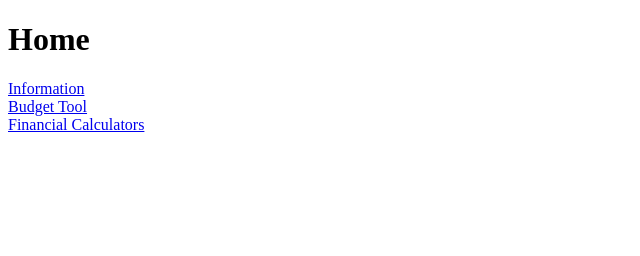
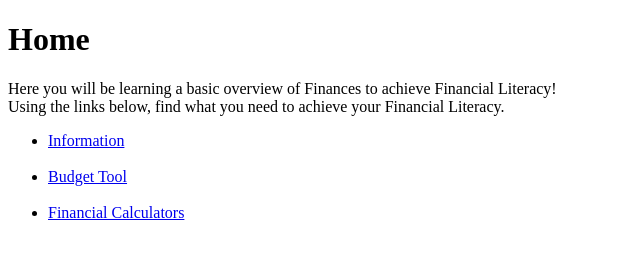
Before and after one commit to KevinEugeneCampbell/FinancialLiteracyInformation, a plain HTML site: page index.html in a window 1280 px wide. Shown: the whole page, without its empty margins (0-640 px from the left). Drawn offline with Linux system fonts and the light colour scheme.

Commit message:
minor additions

```diff
--- a/index.html
+++ b/index.html
@@ -8,10 +8,16 @@
   <body>
     <h1>Home</h1>
     <p>
-      <a href = "trial.html">Information</a><br>
-      <a href = "BudgetTool.html">Budget Tool</a><br>
-      <a href = "calculators.html">Financial Calculators</a>
-      <br>
+      Here you will be learning a basic overview of Finances to
+      achieve Financial Literacy!<br>
+      Using the links below, find what you need to achieve your
+      Financial Literacy. <br>
+      <ul>
+      <li><a href = "trial.html">Information</a></li><br>
+      <li><a href = "BudgetTool.html">Budget Tool</a></li><br>
+      <li><a href = "calculators.html">Financial Calculators</a>
+      </li><br>
+      </ul>
       <!--<img src="./images/png.png" border="10"> to be added
       -->
     </p>
```
Also changed, not shown: images/png.png (deleted).
